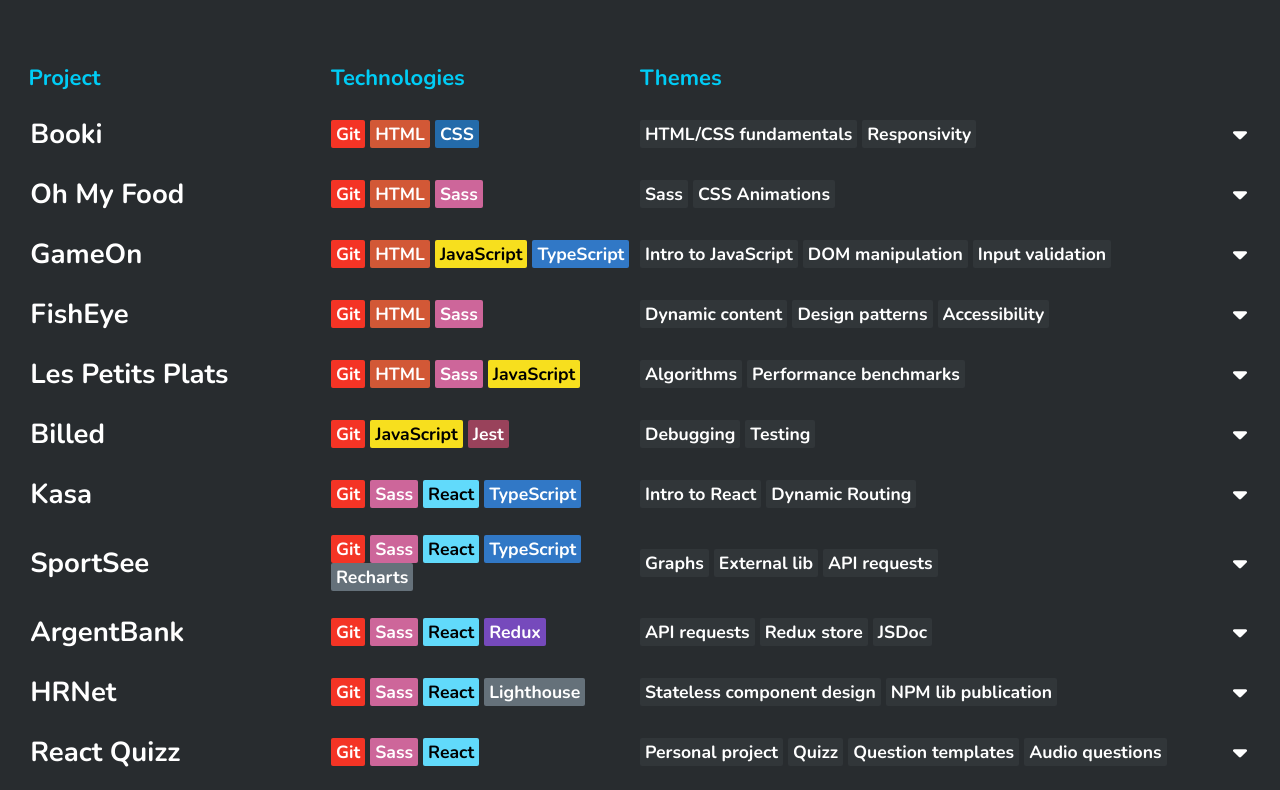
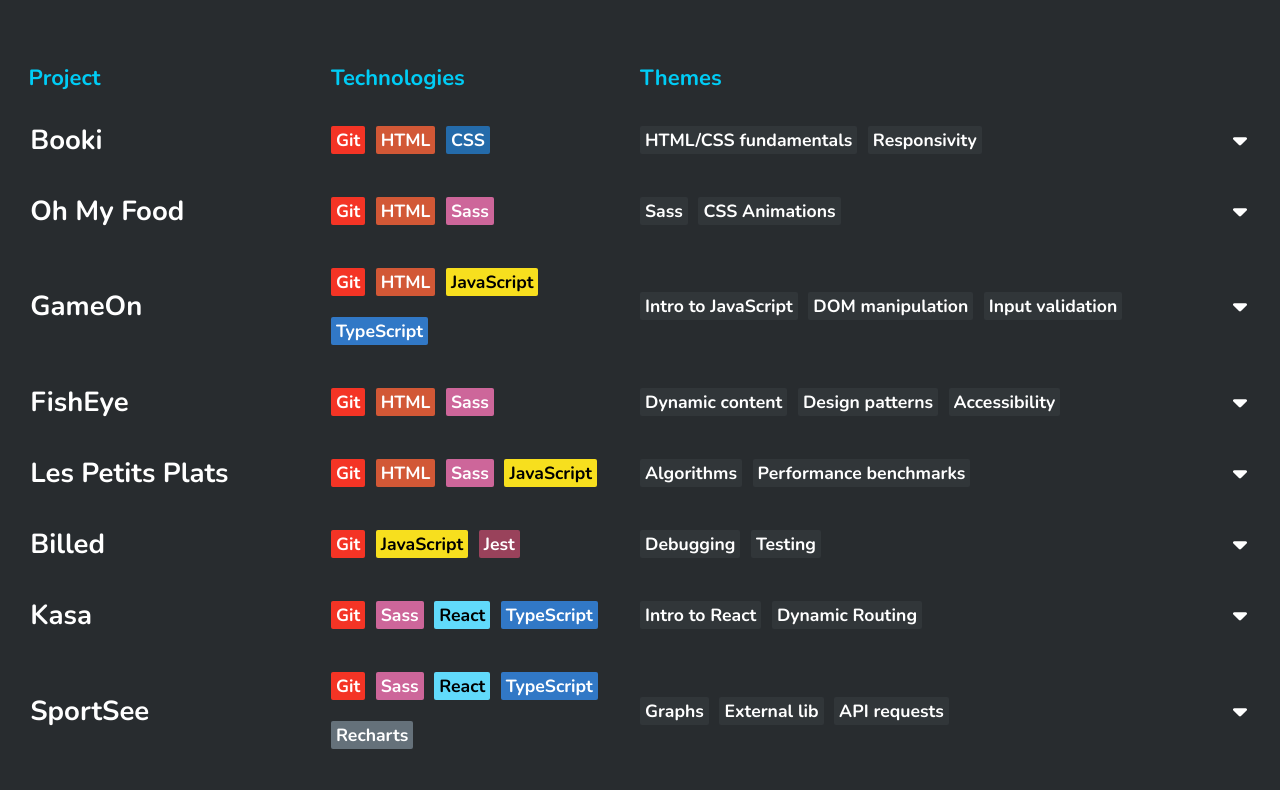
Before and after one commit to 0ddbird/react-portfolio, a React (Create React App) app: page / in a window 1280 px wide. Shown: the part 1787-2577 px from the top of the page. Built offline with nearby package versions, Linux system fonts and the light colour scheme.

Commit message:
CSS fixes in project components

```diff
--- a/src/sass/components/_project.scss
+++ b/src/sass/components/_project.scss
@@ -7,8 +7,13 @@
   position: relative;
   margin-top: 1em;
   border-radius: 2px;
+
   &:hover {
-    background-color: a.$clr-backgroundlight;
+    background-color: a.$clr-secondary;
+    & .project-title {
+      color: a.$clr-background;
+    }
+
   }
 
   @include a.mq-481 {
@@ -23,9 +28,6 @@
       color: a.$clr-background;
     }
     background-color: a.$clr-secondary;
-    &:hover {
-      background-color: a.$clr-secondary;
-    }
   }
 }
 
--- a/src/sass/components/_tags.scss
+++ b/src/sass/components/_tags.scss
@@ -9,7 +9,7 @@
   font-weight: 700;
   border-radius: 2px;
   padding: 2px 5px;
-  margin-right: 5px;
+  margin: 1ch 1ch 1ch 0;
 }
 
 .html {
```
